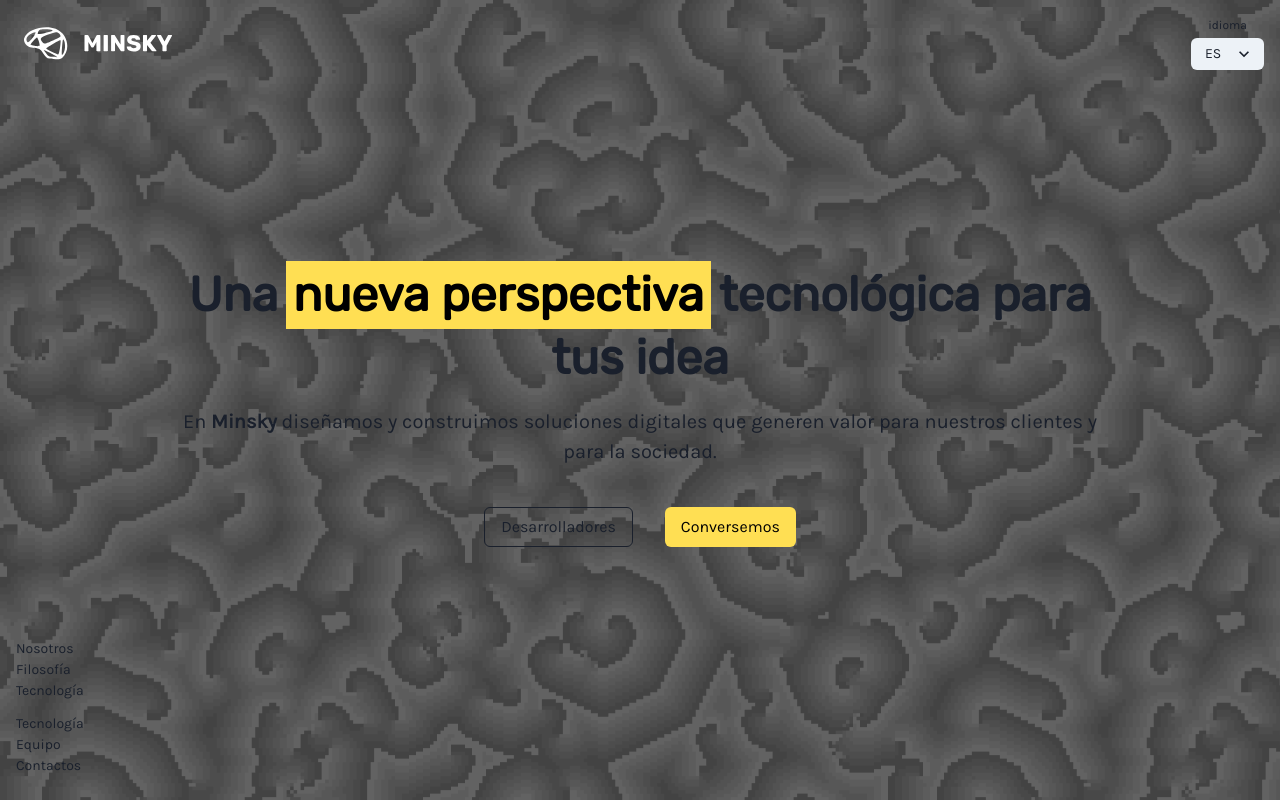
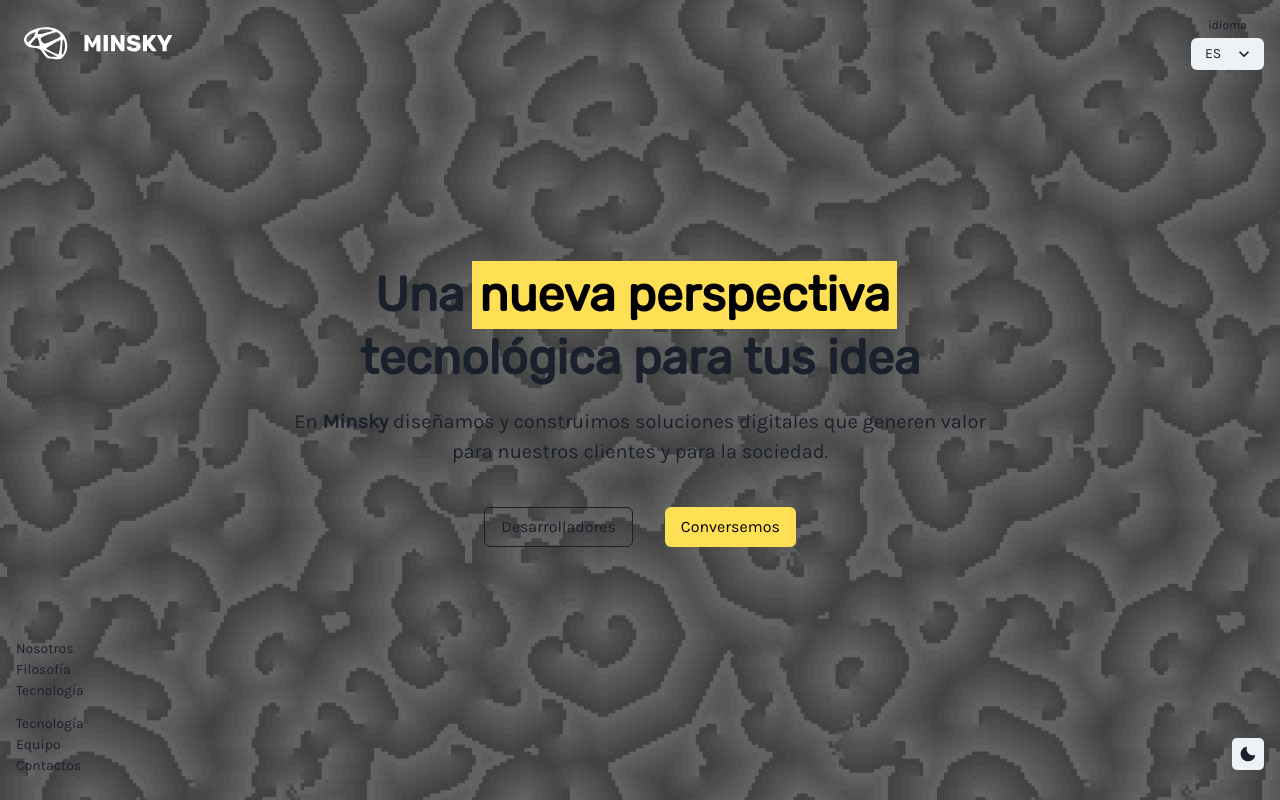
Before and after one commit to minskylab/minsky-platform, a Next.js app: page / in a window 1280 px wide. Built offline with nearby package versions, Linux system fonts and the light colour scheme; a web font is replaced by a local one; what urql would draw is missing.

Commit message:
feat: theme to fix

```diff
--- a/src/components/Header/index.tsx
+++ b/src/components/Header/index.tsx
@@ -1,4 +1,4 @@
-import { Box, Flex, Spacer } from "@chakra-ui/react";
+import { Box, Flex, Spacer, useColorMode } from "@chakra-ui/react";
 import { Logo } from "../ui/Logo/index";
 import { LangSelect } from "../ui/LangSelect/index";
 
--- a/src/components/Menu/index.tsx
+++ b/src/components/Menu/index.tsx
@@ -6,7 +6,7 @@ type MenuProps = {
 
 const Menu = ({ options }: MenuProps) => {
   return (
-    <Box textAlign="left" pos="fixed" bottom={3}>
+    <Box textAlign="left" pos="absolute" bottom={3}>
       {options.map((option, index) => (
         <Box mb={3} key={index}>
           {option.map((opt, i) => (
--- /dev/null
+++ b/src/components/ui/themeSwitch/index.tsx
@@ -0,0 +1,25 @@
+import { Box, useColorMode, Icon } from "@chakra-ui/react";
+import { MoonIcon, SunIcon } from "@chakra-ui/icons";
+
+const ThemeSwitcher = () => {
+  const { colorMode, toggleColorMode } = useColorMode();
+
+  return (
+    <Box
+      backgroundColor={colorMode === "light" ? "gray.100" : "gray.700"}
+      display="flex"
+      alignItems="center"
+      p={2}
+      mr={4}
+      mb={4}
+      borderRadius={5}
+      right={0}
+      pos="absolute"
+      onClick={toggleColorMode}
+    >
+      <Icon as={colorMode === "light" ? MoonIcon : SunIcon} />
+    </Box>
+  );
+};
+
+export { ThemeSwitcher };
--- a/src/modules/Content/index.tsx
+++ b/src/modules/Content/index.tsx
@@ -1,9 +1,9 @@
-import { Box, Heading, Text, Flex, Button, Link } from "@chakra-ui/react";
+import { Heading, Text, Flex, Button, Link, Container } from "@chakra-ui/react";
 import { Highlight } from "../../components/ui/Highlight/index";
 
 const Content = () => {
   return (
-    <Box textAlign="center">
+    <Container textAlign="center" maxW="container.md">
       <Heading as="h1" fontSize={["26px", "36px", "48px"]} mb={5}>
         Una
         <Highlight text="nueva perspectiva" color="black" bg="primary.200" />
@@ -32,7 +32,7 @@ const Content = () => {
           </Button>
         </Link>
       </Flex>
-    </Box>
+    </Container>
   );
 };
 
--- a/src/modules/home/HomePageContent.tsx
+++ b/src/modules/home/HomePageContent.tsx
@@ -2,14 +2,15 @@ import { Box, Container, Flex } from "@chakra-ui/react";
 import { Header } from "components/Header";
 import { Content } from "modules/Content";
 import { Menu } from "components/Menu";
+import { ThemeSwitcher } from "components/ui/themeSwitch";
 
 const HomePageContent = () => {
-  let menu = [
+  const menu = [
     ["Nosotros", "Filosofía", "Tecnología"],
     ["Tecnología", "Equipo", "Contactos"],
   ];
 
-  let bgImg = "images/backgrounds/ac_1.png";
+  const bgImg = "images/backgrounds/ac_1.png";
 
   return (
     <Box bgImage={bgImg} bgColor="rgba(0,0,0,0.7)" bgBlendMode="screen">
@@ -24,6 +25,7 @@ const HomePageContent = () => {
           <Content />
         </Flex>
         <Menu options={menu} />
+        <ThemeSwitcher />
       </Container>
     </Box>
   );
--- a/src/theming/index.ts
+++ b/src/theming/index.ts
@@ -2,8 +2,8 @@ import { Colors, extendTheme, ThemeConfig, withDefaultColorScheme } from "@chakr
 import { GlobalStyles } from "@chakra-ui/theme-tools";
 
 const config: ThemeConfig = {
-  initialColorMode: "dark",
-  useSystemColorMode: true,
+  initialColorMode: "light",
+  useSystemColorMode: false,
 };
 
 const colors: Colors = {
```
